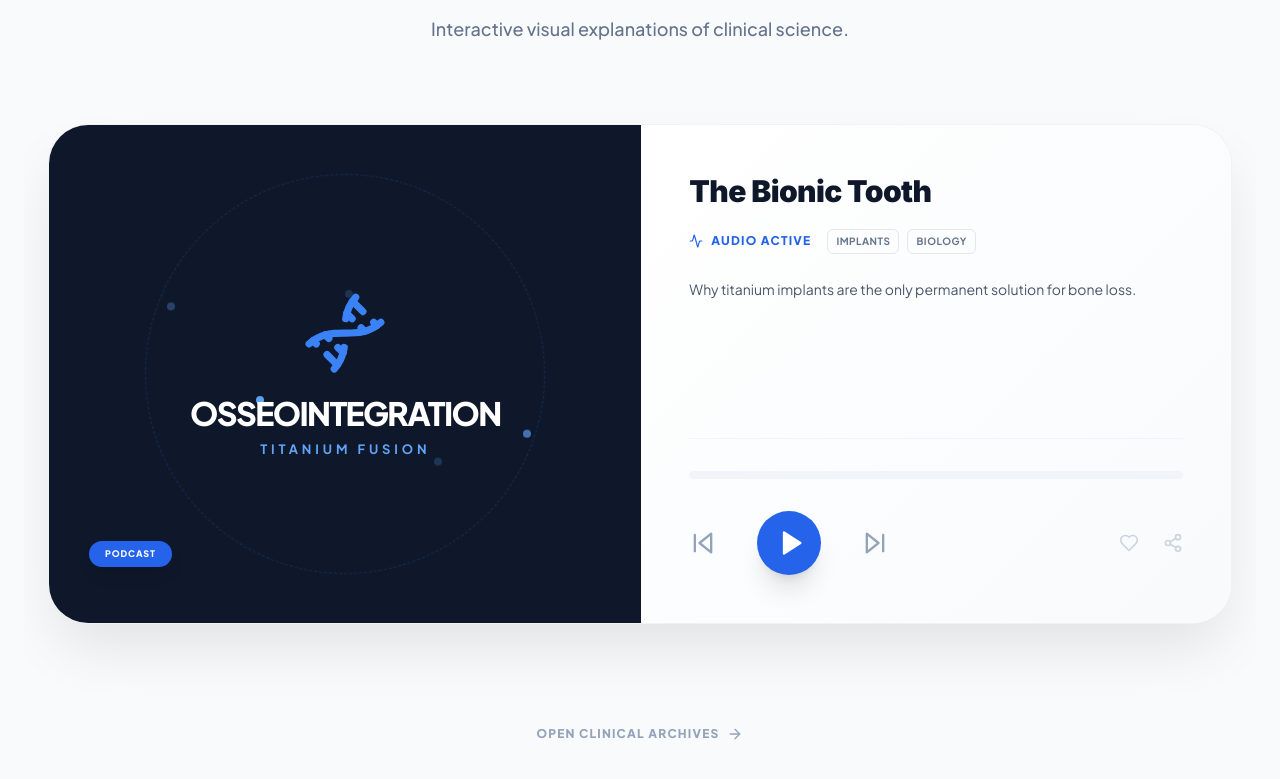
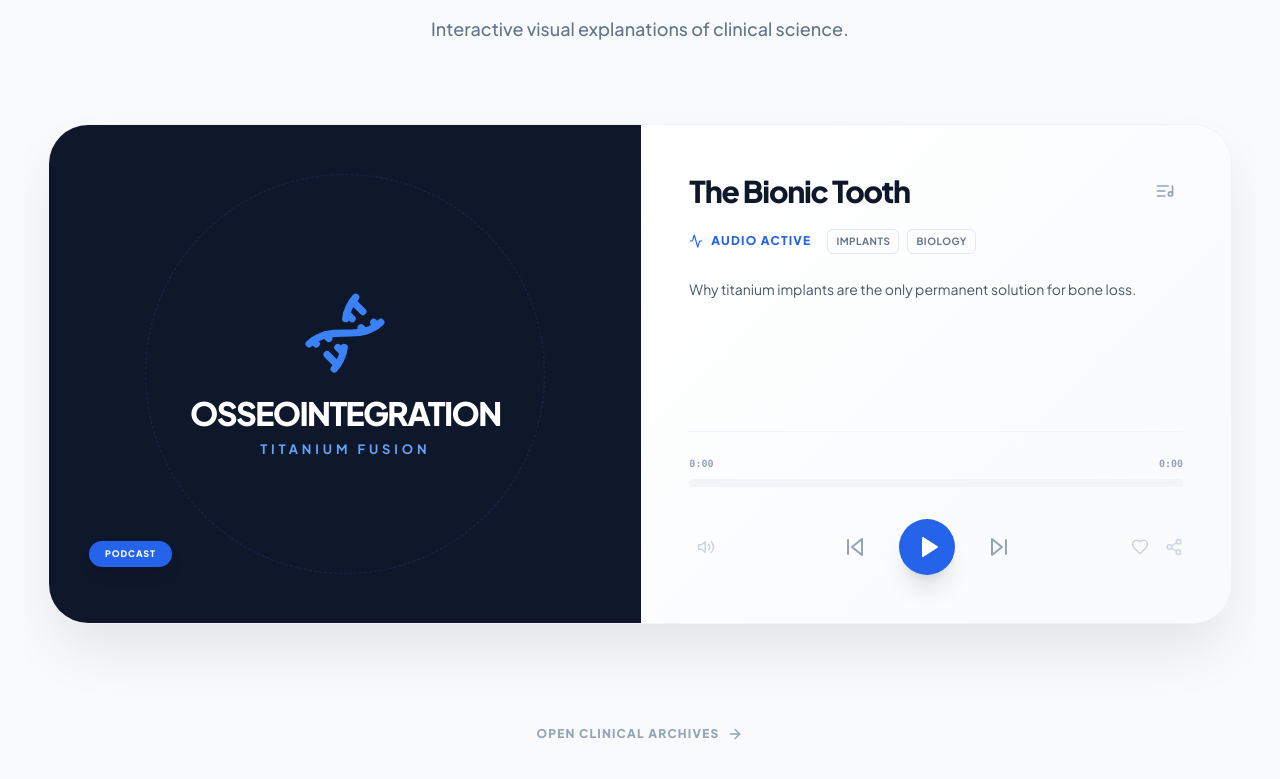
Before and after one commit to Nobledental/REACT, a Next.js app: page /dental-clinic/gallery in a window 1280 px wide. Shown: the part 1679-2458 px from the top of the page. Built offline with nearby package versions, Linux system fonts and the light colour scheme.

Commit message:
Update Gallery.tsx

```diff
--- a/components/Gallery.tsx
+++ b/components/Gallery.tsx
@@ -4,8 +4,7 @@ import React, { useState, useRef, useEffect } from 'react';
 import Link from 'next/link';
 import {
   ArrowRight, Play, Pause, SkipBack, SkipForward, Heart, Share2,
-  Sparkles, Bookmark, Activity, ShieldAlert, ShieldCheck, Zap,
-  Scan, Fingerprint, Dna, Microscope
+  Sparkles, Activity, Volume2, VolumeX, ListMusic, Dna, Scan, Heart as HeartIcon // Renamed to avoid conflict
 } from 'lucide-react';
 import { motion, AnimatePresence } from 'framer-motion';
 import { RevealOnScroll } from '@/components/RevealOnScroll';
@@ -38,7 +37,7 @@ const wideCardStyles = `
   .player-media {
     flex: 1.2;
     position: relative;
-    background: #0f172a; /* Deep slate background for animations */
+    background: #0f172a;
     min-height: 300px;
     overflow: hidden;
     display: flex;
@@ -52,16 +51,24 @@ const wideCardStyles = `
     display: flex;
     flex-direction: column;
     justify-content: space-between;
+    position: relative;
   }
 
-  .track-title {
-    font-family: 'Inter', sans-serif;
-    letter-spacing: -0.02em;
+  /* Playlist Overlay Styles */
+  .playlist-overlay {
+    position: absolute;
+    inset: 0;
+    background: rgba(255,255,255,0.98);
+    z-index: 50;
+    padding: 2rem;
+    overflow-y: auto;
+  }
+  .dark .playlist-overlay {
+    background: rgba(30, 41, 59, 0.98);
   }
 `;
 
-// --- CUSTOM ANIMATION COMPONENTS ---
-
+// --- ANIMATION COMPONENTS (Kept the same) ---
 const ImplantsAnim = () => (
   <div className="relative w-full h-full flex items-center justify-center">
     <motion.div
@@ -78,16 +85,6 @@ const ImplantsAnim = () => (
       <h3 className="text-3xl font-black text-white tracking-tighter">OSSEOINTEGRATION</h3>
       <p className="text-blue-400 text-xs font-bold uppercase tracking-[0.3em] mt-2">Titanium Fusion</p>
     </motion.div>
-    {/* Floating Particles */}
-    {[...Array(5)].map((_, i) => (
-      <motion.div
-        key={i}
-        className="absolute w-2 h-2 bg-blue-400 rounded-full"
-        animate={{ y: [-100, 100], opacity: [0, 1, 0] }}
-        transition={{ duration: 3 + i, repeat: Infinity, delay: i * 0.5 }}
-        style={{ left: `${20 + i * 15}%` }}
-      />
-    ))}
   </div>
 );
 
@@ -99,11 +96,6 @@ const EthicsAnim = () => (
       className="absolute inset-0 bg-gradient-to-tr from-purple-900/20 to-transparent"
     />
     <div className="text-center z-10">
-      <div className="flex justify-center gap-4 mb-6">
-        <motion.div animate={{ y: [0, -10, 0] }} transition={{ duration: 2, repeat: Infinity }} className="w-16 h-24 bg-white/10 rounded-lg border border-white/20" />
-        <motion.div animate={{ y: [0, -10, 0] }} transition={{ duration: 2, delay: 0.2, repeat: Infinity }} className="w-16 h-24 bg-white rounded-lg shadow-[0_0_30px_rgba(255,255,255,0.5)]" />
-        <motion.div animate={{ y: [0, -10, 0] }} transition={{ duration: 2, delay: 0.4, repeat: Infinity }} className="w-16 h-24 bg-white/10 rounded-lg border border-white/20" />
-      </div>
        <h3 className="text-3xl font-black text-transparent bg-clip-text bg-gradient-to-r from-purple-400 to-pink-600 tracking-tighter">TRUE AESTHETICS</h3>
        <p className="text-purple-300 text-xs font-bold uppercase tracking-[0.3em] mt-2">Biomimetic vs Fake</p>
     </div>
@@ -118,20 +110,14 @@ const HealthAnim = () => (
       className="absolute w-[300px] h-[300px] bg-red-600/20 rounded-full blur-3xl"
     />
     <div className="z-10 text-center">
-      <motion.div animate={{ scale: [1, 1.1, 1] }} transition={{ duration: 0.8, repeat: Infinity }}>
-        <Heart size={80} className="text-red-500 mx-auto mb-4 fill-red-500/20" />
-      </motion.div>
+      <HeartIcon size={80} className="text-red-500 mx-auto mb-4 fill-red-500/20" />
       <h3 className="text-3xl font-black text-white tracking-tighter">SYSTEMIC LOOP</h3>
-      <div className="flex items-center justify-center gap-2 mt-4 text-red-400 text-xs font-bold uppercase tracking-widest">
-        <span>Gums</span> <ArrowRight size={12} /> <span>Heart</span> <ArrowRight size={12} /> <span>Life</span>
-      </div>
     </div>
   </div>
 );
 
 const TechAnim = () => (
   <div className="relative w-full h-full flex items-center justify-center bg-slate-900">
-    {/* Scanning Line */}
     <motion.div
       animate={{ top: ['0%', '100%', '0%'] }}
       transition={{ duration: 3, repeat: Infinity, ease: "linear" }}
@@ -140,25 +126,12 @@ const TechAnim = () => (
     <div className="text-center z-10">
       <Scan size={80} className="text-green-500 mx-auto mb-4" />
       <h3 className="text-3xl font-black text-green-400 tracking-tighter font-mono">AI DIAGNOSTICS</h3>
-      <p className="text-green-600/80 text-xs font-bold uppercase tracking-[0.3em] mt-2 font-mono">Precision: 99.8%</p>
     </div>
-    {/* Grid Background */}
-    <div className="absolute inset-0 bg-[linear-gradient(rgba(0,255,0,0.05)_1px,transparent_1px),linear-gradient(90deg,rgba(0,255,0,0.05)_1px,transparent_1px)] bg-[size:20px_20px]"></div>
   </div>
 );
 
 const OrthoAnim = () => (
   <div className="relative w-full h-full flex items-center justify-center">
-    <div className="flex gap-1">
-      {[...Array(6)].map((_, i) => (
-        <motion.div
-          key={i}
-          animate={{ height: [40, 80, 40], backgroundColor: ["#3b82f6", "#60a5fa", "#3b82f6"] }}
-          transition={{ duration: 1, repeat: Infinity, delay: i * 0.1 }}
-          className="w-8 rounded-full bg-blue-500 opacity-80"
-        />
-      ))}
-    </div>
     <div className="absolute bottom-20 text-center">
       <h3 className="text-3xl font-black text-white tracking-tighter">INVISIBLE FORCE</h3>
       <p className="text-blue-300 text-xs font-bold uppercase tracking-[0.3em] mt-2">Sequential Movement</p>
@@ -172,8 +145,13 @@ export default function Gallery() {
   const [currentTrackIndex, setCurrentTrackIndex] = useState(0);
   const [isTimerPlaying, setIsTimerPlaying] = useState(false);
   const [barWidth, setBarWidth] = useState("0%");
+  const [duration, setDuration] = useState("0:00");
+  const [currentTime, setCurrentTime] = useState("0:00");
+  const [showPlaylist, setShowPlaylist] = useState(false);
+  const [isMuted, setIsMuted] = useState(false);
 
   const audioRef = useRef<HTMLAudioElement | null>(null);
+  const progressRef = useRef<HTMLDivElement | null>(null);
 
   // --- PLAYLIST ---
   const playlist = [
@@ -182,7 +160,7 @@ export default function Gallery() {
       name: "The Bionic Tooth",
       artist: "Clinical Engineering",
       description: "Why titanium implants are the only permanent solution for bone loss.",
-      component: <ImplantsAnim />, // Renders the animation directly
+      component: <ImplantsAnim />,
       audio: "/audio/implants.mp3",
       category: "Surgery",
       tags: ['Implants', 'Biology']
@@ -231,18 +209,41 @@ export default function Gallery() {
 
   const currentTrack = playlist[currentTrackIndex];
 
+  // --- HELPERS ---
+  const formatTime = (seconds: number) => {
+    const mins = Math.floor(seconds / 60);
+    const secs = Math.floor(seconds % 60);
+    return `${mins}:${secs < 10 ? '0' : ''}${secs}`;
+  };
+
   // --- AUDIO LOGIC ---
   useEffect(() => {
     if (!audioRef.current) {
       audioRef.current = new Audio(playlist[0].audio);
-      audioRef.current.volume = 0.2;
+      audioRef.current.volume = 0.5;
     }
     const audio = audioRef.current;
-    const updateProgress = () => { if (audio.duration) setBarWidth(`${(audio.currentTime / audio.duration) * 100}%`); };
+
+    const updateProgress = () => {
+      if (audio.duration) {
+        setBarWidth(`${(audio.currentTime / audio.duration) * 100}%`);
+        setCurrentTime(formatTime(audio.currentTime));
+        setDuration(formatTime(audio.duration));
+      }
+    };
+
     const handleEnded = () => handleNext();
+
+    // Add event listeners
     audio.addEventListener('timeupdate', updateProgress);
+    audio.addEventListener('loadedmetadata', updateProgress);
     audio.addEventListener('ended', handleEnded);
-    return () => { audio.removeEventListener('timeupdate', updateProgress); audio.removeEventListener('ended', handleEnded); };
+
+    return () => {
+      audio.removeEventListener('timeupdate', updateProgress);
+      audio.removeEventListener('loadedmetadata', updateProgress);
+      audio.removeEventListener('ended', handleEnded);
+    };
   }, []);
 
   useEffect(() => {
@@ -250,16 +251,31 @@ export default function Gallery() {
       audioRef.current.pause();
       audioRef.current.src = playlist[currentTrackIndex].audio;
       audioRef.current.load();
-      if (isTimerPlaying) audioRef.current.play().catch(() => {});
-      else setBarWidth("0%");
+      if (isTimerPlaying) {
+        audioRef.current.play().catch(e => console.log("Audio play failed:", e));
+      } else {
+        setBarWidth("0%");
+        setCurrentTime("0:00");
+      }
     }
   }, [currentTrackIndex]);
 
   const togglePlay = () => {
     if(!audioRef.current) return;
-    if(isTimerPlaying) { audioRef.current.pause(); setIsTimerPlaying(false); }
-    else { audioRef.current.play(); setIsTimerPlaying(true); }
+    if(isTimerPlaying) {
+      audioRef.current.pause();
+      setIsTimerPlaying(false);
+    } else {
+      audioRef.current.play();
+      setIsTimerPlaying(true);
+    }
   };
+
+  const toggleMute = () => {
+    if(!audioRef.current) return;
+    audioRef.current.muted = !isMuted;
+    setIsMuted(!isMuted);
+  }
 
   const handleNext = () => {
     setIsTimerPlaying(true);
@@ -270,6 +286,19 @@ export default function Gallery() {
     setIsTimerPlaying(true);
     setCurrentTrackIndex((prev) => (prev - 1 + playlist.length) % playlist.length);
   };
+
+  const handleSeek = (e: React.MouseEvent<HTMLDivElement>) => {
+    if (!audioRef.current || !progressRef.current) return;
+    const rect = progressRef.current.getBoundingClientRect();
+    const pos = (e.clientX - rect.left) / rect.width;
+    audioRef.current.currentTime = pos * audioRef.current.duration;
+  };
+
+  const selectTrack = (index: number) => {
+    setCurrentTrackIndex(index);
+    setIsTimerPlaying(true);
+    setShowPlaylist(false);
+  }
 
   return (
     <section id="gallery" className="py-24 relative transition-colors duration-500 overflow-hidden bg-slate-50 dark:bg-[#0B1019]">
@@ -313,7 +342,6 @@ export default function Gallery() {
                    </motion.div>
                  </AnimatePresence>
 
-                  {/* Category Badge Overlay */}
                  <div className="absolute bottom-10 left-10 z-20">
                     <span className={`px-4 py-1.5 text-white text-[9px] font-black uppercase tracking-widest rounded-full mb-4 inline-block shadow-lg ${currentTrack.type === 'audio' ? 'bg-blue-600' : 'bg-green-600'}`}>
                        {currentTrack.type === 'audio' ? 'Podcast' : 'Visual Guide'}
@@ -323,8 +351,49 @@ export default function Gallery() {
 
              {/* Right: Content & Controls */}
              <div className="player-content">
+
+                 {/* Playlist Overlay */}
+                 <AnimatePresence>
+                   {showPlaylist && (
+                     <motion.div
+                       initial={{ opacity: 0, y: 20 }}
+                       animate={{ opacity: 1, y: 0 }}
+                       exit={{ opacity: 0, y: 20 }}
+                       className="playlist-overlay rounded-3xl"
+                     >
+                       <div className="flex justify-between items-center mb-6">
+                         <h3 className="font-bold text-lg text-slate-900 dark:text-white">All Episodes</h3>
+                         <button onClick={() => setShowPlaylist(false)} className="p-2 hover:bg-slate-100 dark:hover:bg-slate-800 rounded-full"><VolumeX size={16}/></button>
+                       </div>
+                       <div className="space-y-3">
+                         {playlist.map((track, idx) => (
+                           <div
+                             key={idx}
+                             onClick={() => selectTrack(idx)}
+                             className={`p-3 rounded-xl cursor-pointer transition-colors flex items-center gap-4 ${idx === currentTrackIndex ? 'bg-blue-50 dark:bg-blue-900/20 border border-blue-200 dark:border-blue-500/30' : 'hover:bg-slate-50 dark:hover:bg-slate-800'}`}
+                           >
+                              <div className="text-xs font-bold text-slate-400">0{idx + 1}</div>
+                              <div className="flex-1">
+                                <div className={`font-bold text-sm ${idx === currentTrackIndex ? 'text-blue-600 dark:text-blue-400' : 'text-slate-900 dark:text-white'}`}>{track.name}</div>
+                                <div className="text-[10px] text-slate-500">{track.category}</div>
+                              </div>
+                              {idx === currentTrackIndex && <Activity size={14} className="text-blue-500 animate-pulse"/>}
+                           </div>
+                         ))}
+                       </div>
+                     </motion.div>
+                   )}
+                 </AnimatePresence>
+
+                 {/* Main Details */}
                  <div>
-                    <h2 className="track-title text-2xl md:text-3xl font-bold text-slate-900 dark:text-white mb-4">{currentTrack.name}</h2>
+                   <div className="flex justify-between items-start">
+                     <h2 className="track-title text-2xl md:text-3xl font-bold text-slate-900 dark:text-white mb-4 leading-tight">{currentTrack.name}</h2>
+                     <button onClick={() => setShowPlaylist(!showPlaylist)} className="p-2 rounded-full hover:bg-slate-100 dark:hover:bg-white/5 text-slate-400 hover:text-blue-600 transition-colors" title="View Playlist">
+                        <ListMusic size={20} />
+                     </button>
+                   </div>
+
                    <div className="flex items-center gap-4 mb-6">
                       {currentTrack.type === 'audio' && (
                           <span className="text-xs font-black text-blue-600 uppercase tracking-widest flex items-center gap-2">
@@ -337,27 +406,44 @@ export default function Gallery() {
                          ))}
                       </div>
                    </div>
-                    <p className="text-slate-600 dark:text-slate-300 text-sm leading-relaxed line-clamp-4 md:line-clamp-none">{currentTrack.description}</p>
+                   <p className="text-slate-600 dark:text-slate-300 text-sm leading-relaxed line-clamp-3">{currentTrack.description}</p>
                  </div>
 
-                  <div className="mt-8 pt-8 border-t border-slate-100 dark:border-white/5">
-                      {/* Progress Bar (Visual Only) */}
-                      <div className="relative h-2 bg-slate-100 dark:bg-white/10 rounded-full overflow-hidden mb-8 cursor-pointer group/bar">
+                 {/* Player Controls */}
+                 <div className="mt-6 pt-6 border-t border-slate-100 dark:border-white/5">
+
+                     {/* Seekable Progress Bar */}
+                     <div className="flex justify-between text-[10px] font-bold text-slate-400 mb-2 font-mono">
+                        <span>{currentTime}</span>
+                        <span>{duration}</span>
+                     </div>
+                     <div
+                        ref={progressRef}
+                        onClick={handleSeek}
+                        className="relative h-2 bg-slate-100 dark:bg-white/10 rounded-full overflow-hidden mb-8 cursor-pointer group/bar"
+                     >
                          <div className="absolute top-0 left-0 h-full bg-blue-600 transition-all duration-100 ease-linear group-hover/bar:bg-blue-500" style={{ width: barWidth }}></div>
                      </div>
 
-                      {/* Controls */}
+                     {/* Buttons */}
                      <div className="flex items-center justify-between">
-                          <div className="flex items-center gap-6 md:gap-10">
-                             <button onClick={handlePrev} className="text-slate-400 hover:text-blue-600 transition-colors transform hover:-translate-x-1"><SkipBack size={28} /></button>
-                             <button onClick={togglePlay} className="w-16 h-16 rounded-full bg-blue-600 flex items-center justify-center text-white shadow-xl hover:scale-110 active:scale-95 transition-all">
-                                {isTimerPlaying ? <Pause size={28} fill="currentColor" /> : <Play size={28} fill="currentColor" className="ml-1" />}
+                         <div className="flex items-center gap-2">
+                            <button onClick={toggleMute} className="text-slate-300 hover:text-slate-500 transition-colors p-2">
+                              {isMuted ? <VolumeX size={18} /> : <Volume2 size={18} />}
                             </button>
-                             <button onClick={handleNext} className="text-slate-400 hover:text-blue-600 transition-colors transform hover:translate-x-1"><SkipForward size={28} /></button>
                          </div>
-                          <div className="flex items-center gap-6">
-                             <button className="text-slate-300 hover:text-red-500 transition-colors hover:scale-110"><Heart size={20} /></button>
-                             <button className="text-slate-300 hover:text-blue-500 transition-colors hover:scale-110"><Share2 size={20} /></button>
+
+                         <div className="flex items-center gap-6 md:gap-8">
+                            <button onClick={handlePrev} className="text-slate-400 hover:text-blue-600 transition-colors transform hover:-translate-x-1"><SkipBack size={24} /></button>
+                            <button onClick={togglePlay} className="w-14 h-14 rounded-full bg-blue-600 flex items-center justify-center text-white shadow-xl hover:scale-110 active:scale-95 transition-all">
+                               {isTimerPlaying ? <Pause size={24} fill="currentColor" /> : <Play size={24} fill="currentColor" className="ml-1" />}
+                            </button>
+                            <button onClick={handleNext} className="text-slate-400 hover:text-blue-600 transition-colors transform hover:translate-x-1"><SkipForward size={24} /></button>
+                         </div>
+
+                         <div className="flex items-center gap-4">
+                            <button className="text-slate-300 hover:text-red-500 transition-colors hover:scale-110"><Heart size={18} /></button>
+                            <button className="text-slate-300 hover:text-blue-500 transition-colors hover:scale-110"><Share2 size={18} /></button>
                          </div>
                      </div>
                  </div>
```
Lines whose indentation alone changed are shown as unchanged.
